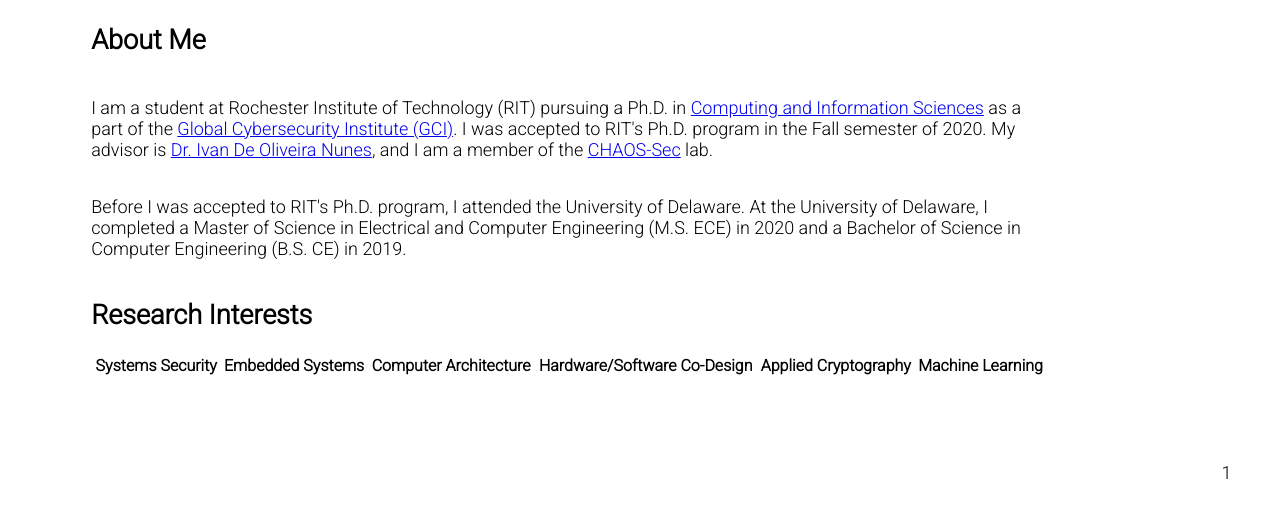
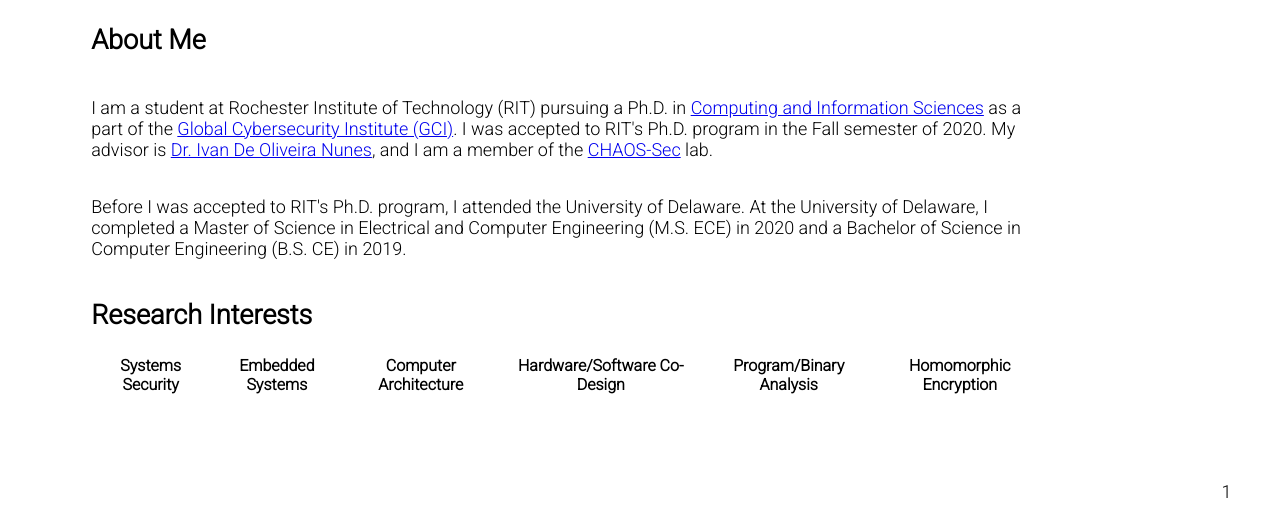
Before and after one commit to adamicaulfield/adamicaulfield.github.io, a plain HTML site: page index.html in a window 1280 px wide. Shown: the part 572-1092 px from the top of the page. Drawn offline with Linux system fonts and the light colour scheme.

Commit message:
restructure and add deadline links

```diff
--- a/index.html
+++ b/index.html
@@ -50,8 +50,8 @@
 		<th>Embedded Systems</th>
 		<th>Computer Architecture</th>
 		<th>Hardware/Software Co-Design</th>
-		<th>Applied Cryptography</th>
-		<th>Machine Learning</th>
+		<th>Program/Binary Analysis</th>
+		<th>Homomorphic Encryption</th>
 	  </tr>
 	</table>
 
```
